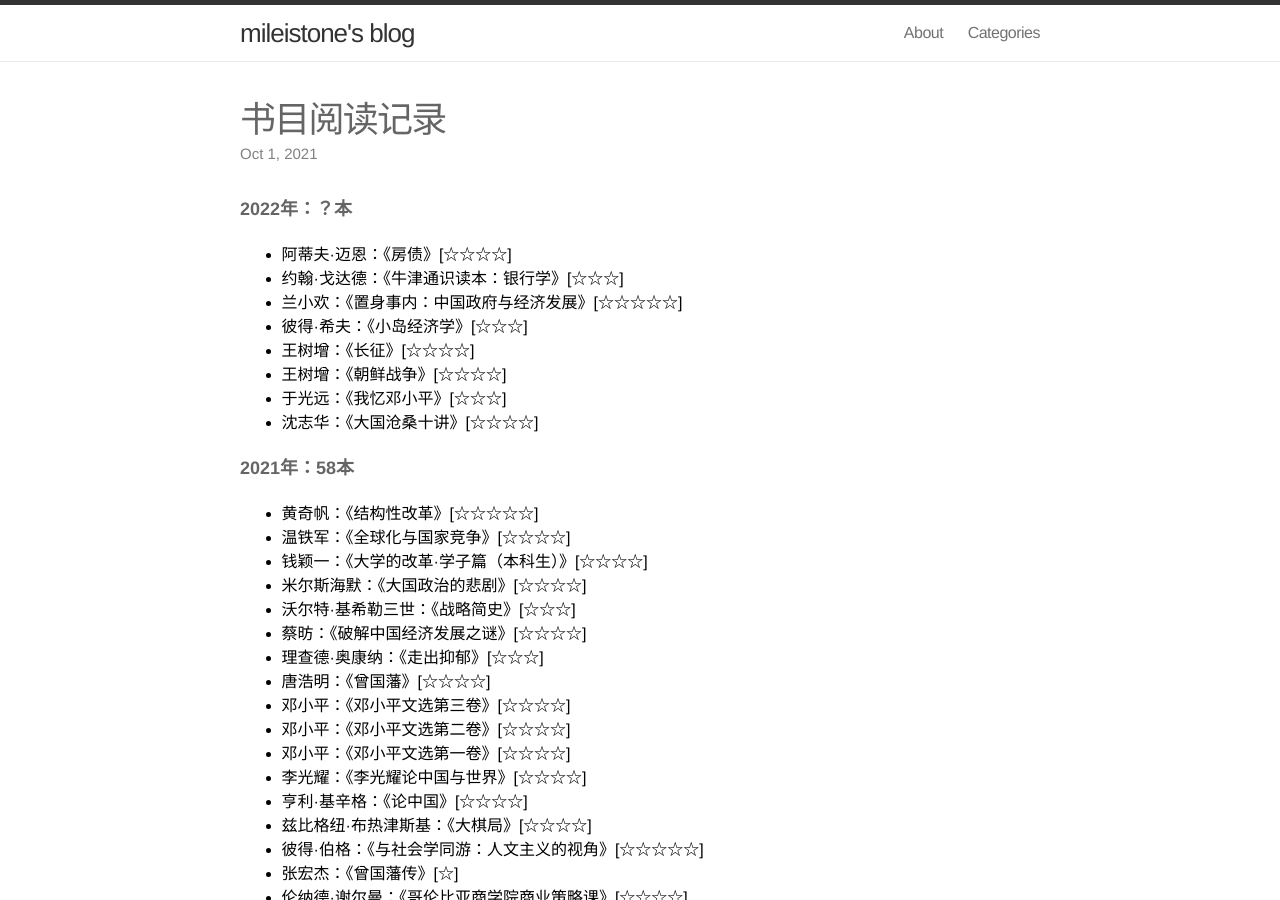
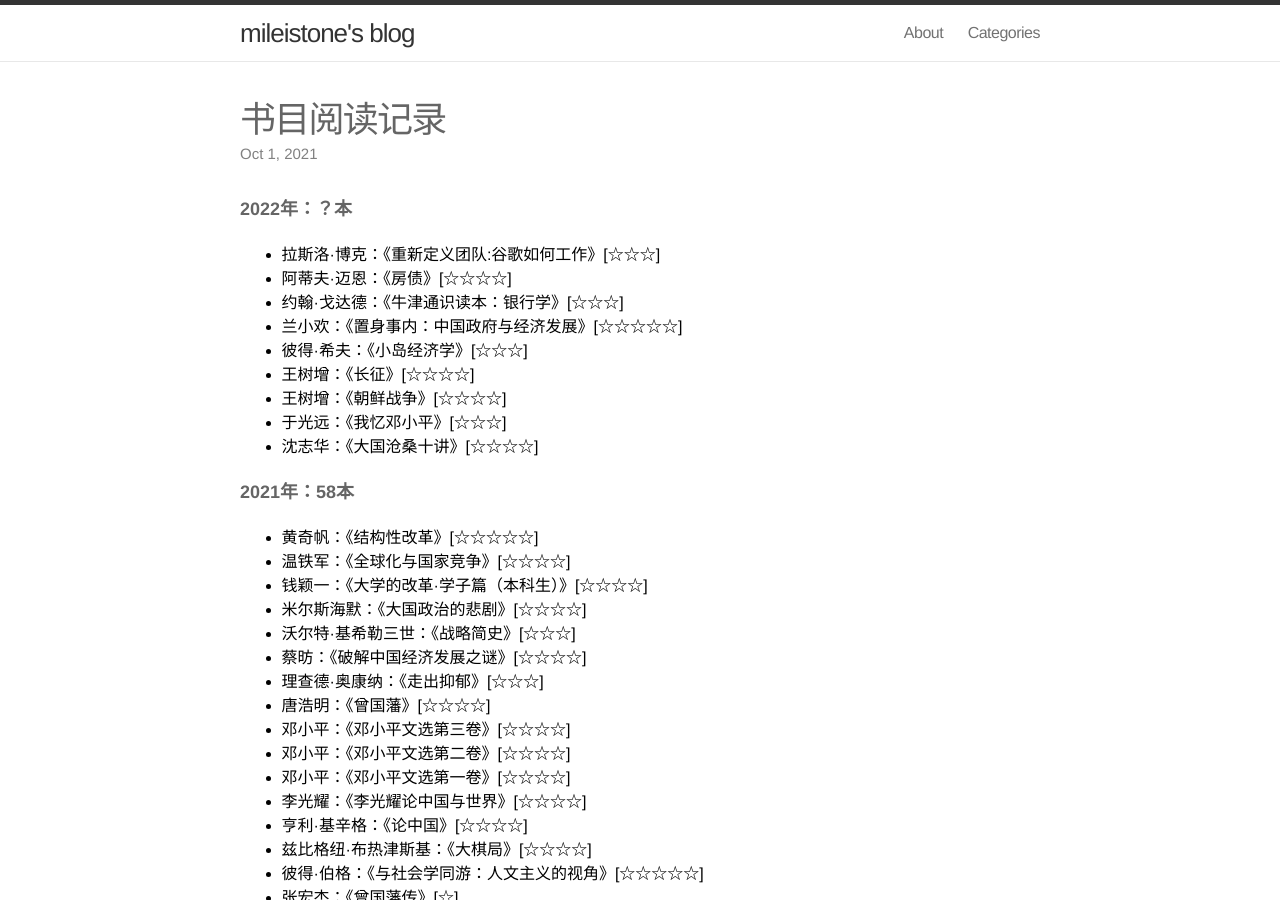
Before and after one commit to mileistone/mileistone.github.io, a Jekyll site: the page built from _posts/2021-10-01-books.md, in a window 1280 px wide and 900 px high. Built offline with Jekyll 4.4.1, drawn with Linux system fonts in a browser that asks for light colours.

Commit message:
Update 2021-10-01-books.md

```diff
--- a/_posts/2021-10-01-books.md
+++ b/_posts/2021-10-01-books.md
@@ -8,6 +8,7 @@ date: 2021-10-01 22:00:00
 ---
 
 ##### 2022年：？本
+- 拉斯洛·博克：《重新定义团队:谷歌如何工作》[☆☆☆]
 - 阿蒂夫·迈恩：《房债》[☆☆☆☆]
 - 约翰·戈达德：《牛津通识读本：银行学》[☆☆☆]
 - 兰小欢：《置身事内：中国政府与经济发展》[☆☆☆☆☆]
```
